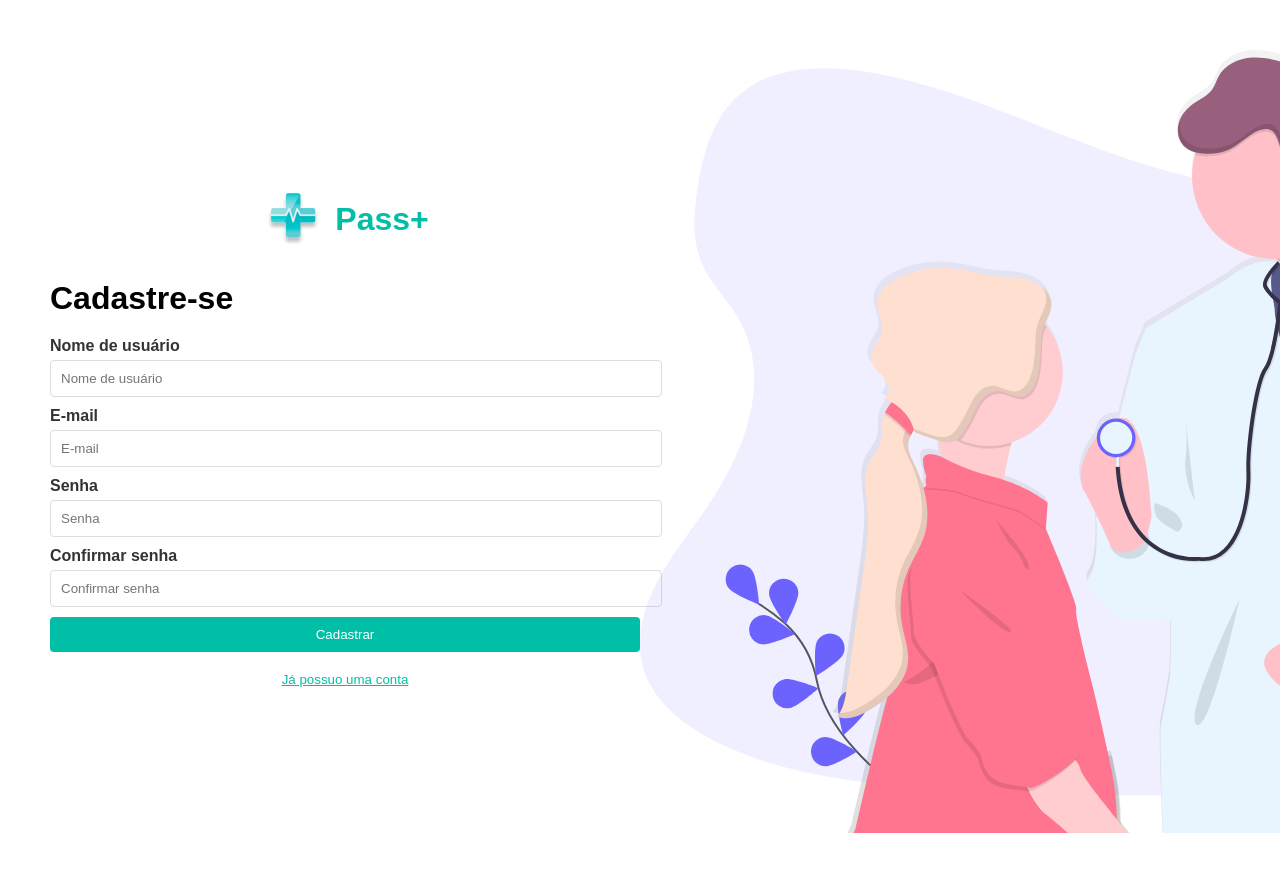
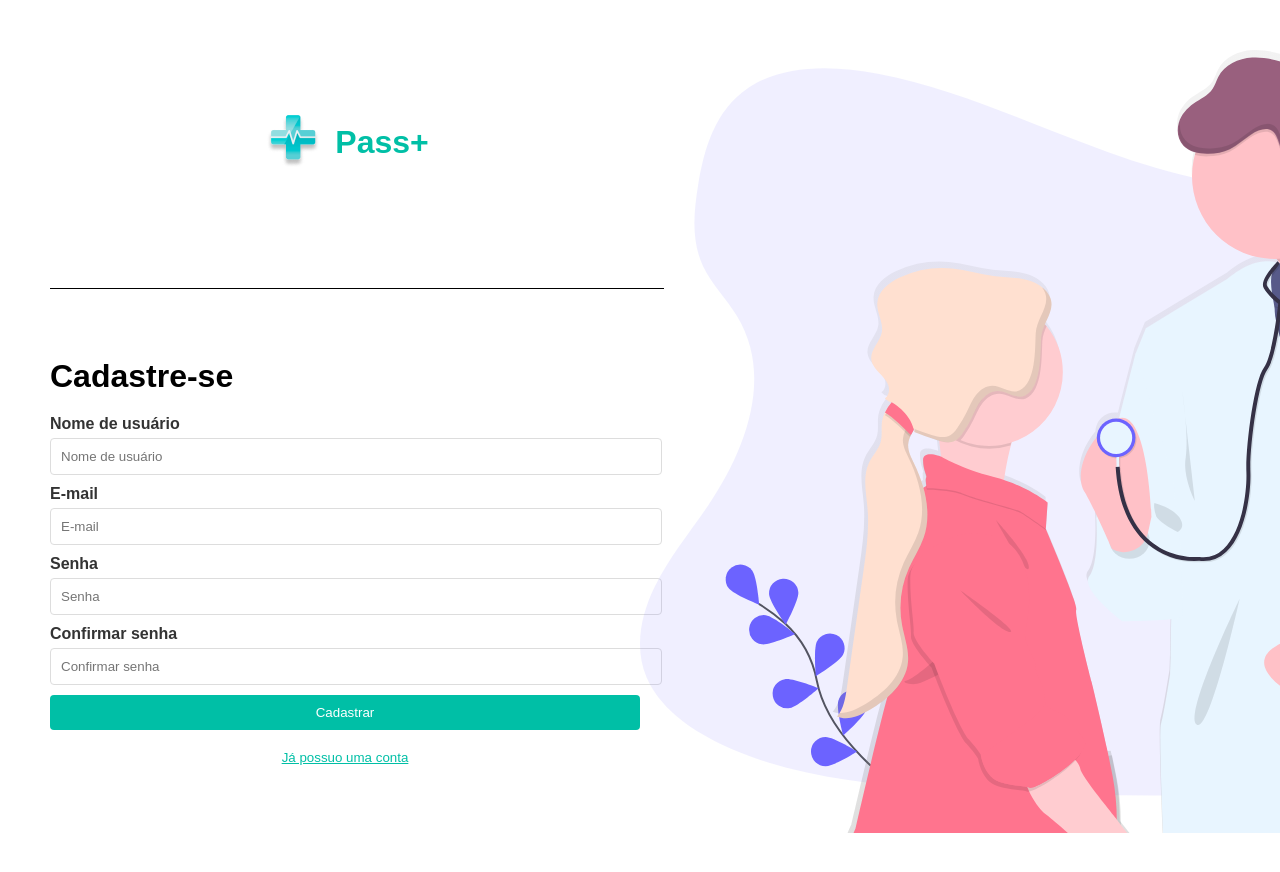
Before and after one commit to Guilherme549/Pass-, a React (Create React App) app in the folder pass/: page /register in a window 1280 px wide. Shown: the top 872 px of the page. Built offline with nearby package versions, Linux system fonts and the light colour scheme.

Commit message:
line implementation

```diff
--- a/pass/src/components/pages/Register.css
+++ b/pass/src/components/pages/Register.css
@@ -3,6 +3,7 @@
     align-items: center;
     justify-content: center; /* Center-align the children horizontally */
     gap: 8px; /* Add some space between the logo and the title */
+    margin-bottom: 30%;
 }
 .register-container {
     display: flex;
@@ -10,6 +11,14 @@
     align-items: center;
     padding: 50px;
     font-family: 'Arial', sans-serif;
+}
+
+.line {
+    width: 48%;
+    height: 1px;
+    background-color: #000; /* Change color as needed */
+    position: absolute;
+    top: 36%; /* Adjust this to place the line correctly relative to the title */
 }
 
 .register-form {
--- a/pass/src/components/pages/Register.jsx
+++ b/pass/src/components/pages/Register.jsx
@@ -12,7 +12,7 @@ export default function Register() {
                     <img src={logo} alt="Pass+ Logo" className="logo" />
                     <h1 className='pass'>Pass+</h1>
                 </div>
-
+                <div className='line'></div>
                 <h1>Cadastre-se</h1>
 
                 <label htmlFor="username">Nome de usuário</label>
```
